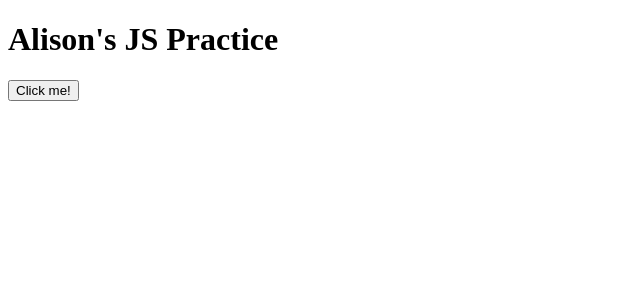
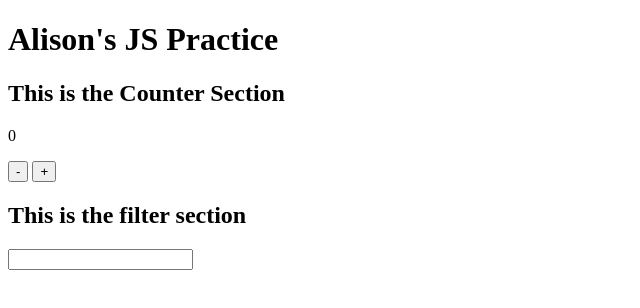
Before and after one commit to AlisonW417/js-practice, a plain HTML site: page index.html in a window 1280 px wide. Shown: the whole page, without its empty margins (0-640 px from the left). Drawn offline with Linux system fonts and the light colour scheme.

Commit message:
updated html

```diff
--- a/index.html
+++ b/index.html
@@ -7,7 +7,17 @@
   </head>
   <body>
    <div id="main">
-       <h1>Alison's JS Practice</h1>
+       <h1 id="heading">Alison's JS Practice</h1>
+       <div id="counter">
+           <h2>This is the Counter Section</h2>
+           <p>0</p>
+           <button id="minus">-</button>
+           <button id="plus">+</button>
+       </div>
+       <div id="filter">
+           <h2>This is the filter section</h2>
+            <input id="input"></input>
+       </div>
    </div>
   </body>
 </html>
--- a/src/index.js
+++ b/src/index.js
@@ -1,21 +1,23 @@
 document.addEventListener('DOMContentLoaded', () => {
     console.log("DOM is Loaded");
 
-    loadButton();
+    // loadButton();
 })
 
-function loadButton() {
-    // debugger
-    const mainDiv = document.getElementById('main');
-    const button = document.createElement('button');
-    button.innerText = "Click me!";
-    mainDiv.append(button);
-    button.addEventListener('click', initiateCounter)
-}
 
-function initiateCounter() {
-    const mainDiv = document.getElementById('main');
-    const counter = document.createElement('p');
-    counter.innerText = "0";
-    mainDiv.append(counter);
-}
+
+// function loadButton() {
+//     // debugger
+//     const mainDiv = document.getElementById('main');
+//     const button = document.createElement('button');
+//     button.innerText = "Click me!";
+//     mainDiv.append(button);
+//     button.addEventListener('click', initiateCounter)
+// }
+
+// function initiateCounter() {
+//     const mainDiv = document.getElementById('main');
+//     const counter = document.createElement('p');
+//     counter.innerText = "0";
+//     mainDiv.append(counter);
+// }
```
